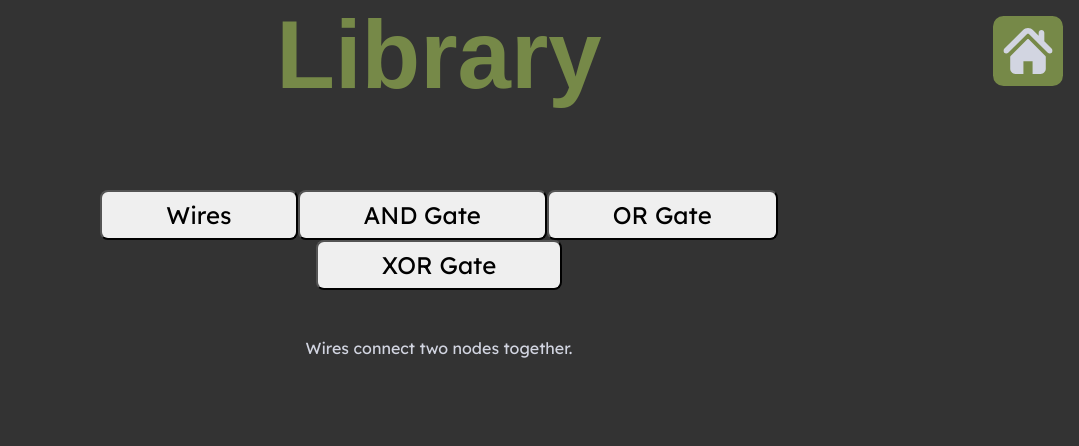
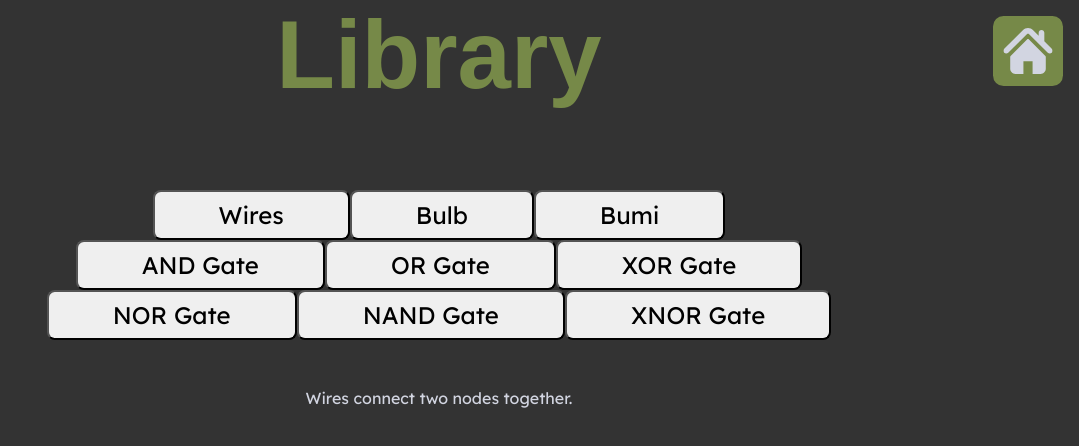
Before and after one commit to benjamin-cates/ant_logic, a React (Vite) app in the folder frontend/: page /library in a window 1280 px wide. Shown: the top 446 px of the page, without its empty margins (201-1280 px from the left). Built offline with nearby package versions, Linux system fonts and the light colour scheme; a web font is replaced by a local one.

Commit message:
Library Pages

```diff
--- a/frontend/src/pages/Library.tsx
+++ b/frontend/src/pages/Library.tsx
@@ -10,21 +10,39 @@ interface LibraryPage {
 const library_pages: LibraryPage[] = [
     {
         name: "Wires",
-        page: <>
-            Wires connect two nodes together.
-        </>,
+        page: <> Wires connect two nodes together. </>,
+    },
+    {
+        name: "Bulb",
+        page: <> A bulb is an input source. </>,
+    },
+    {
+        name: "Bumi",
+        page: <> Bumi is the anteater you're trying to feed electricity (for some reason)! </>,
     },
     {
         name: "AND Gate",
-        page: <> The AND gate is activated if and only if both inputs are activated. </>,
+        page: <> The AND gate is activated if both inputs are activated. </>,
     },
     {
         name: "OR Gate",
-        page: <> The OR gate is activated if either of the inputs are activated, or both. </>,
+        page: <> The OR gate is activated if at least 1 of the inputs are activated. </>,
     },
     {
         name: "XOR Gate",
-        page: <> The XOR gate is activated if only one of the inputs is activated, but not if both are activated. </>,
+        page: <> The XOR gate is activated if <em>exactly</em> 1 input is activated </>,
+    },
+    {
+        name: "NOR Gate",
+        page: <> The NOR gate is activated if OR would not be activated under the same inputs; neither input can be active. </>,
+    },
+    {
+        name: "NAND Gate",
+        page: <> The NAND gate is activated if AND would not be activated under the same inputs; at <em>most</em> 1 input can be active. </>,
+    },
+    {
+        name: "XNOR Gate",
+        page: <> The XNOR gate is activated if XOR would not be activated under the same inputs; it is equivalent to the biconditional operator, requiring both inputs to be equivalent. </>,
     },
 
 
```
